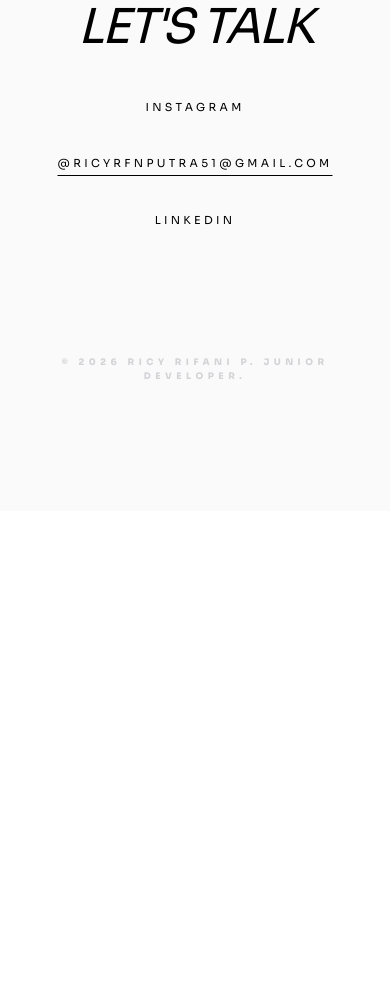
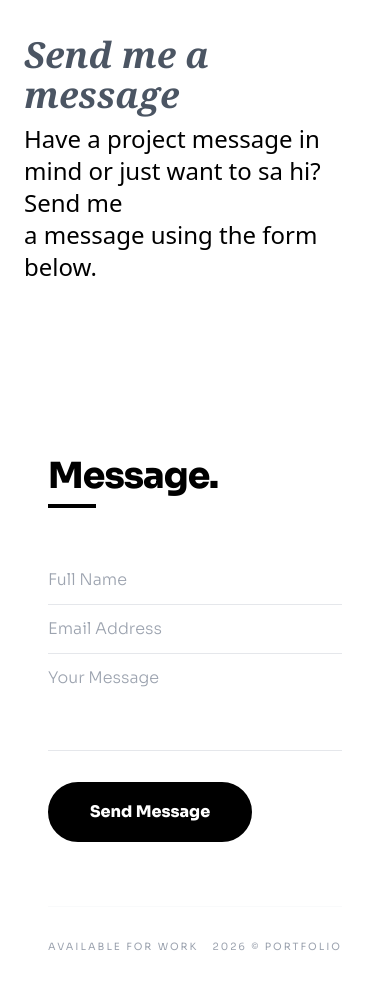
Before and after one commit to ricyrfnputra/new-portfolio-tailwind, a website built with Vite: page index.html in a window 390 px wide. Shown: the part 4092-5084 px from the top of the page. Before the commit the page ends 4603 px from the top, so only its background shows below. Built offline with nearby package versions, Linux system fonts and the light colour scheme.

Commit message:
add contact form n add favicon

```diff
--- a/index.html
+++ b/index.html
@@ -4,6 +4,7 @@
     <meta charset="UTF-8">
     <meta name="viewport" content="width=device-width, initial-scale=1.0">
     <title>Ricy — Portfolio</title>
+    <link rel="icon" type="image/x-icon" href="src/img/favicon-icon.png">
     <script src="https://cdn.tailwindcss.com"></script>
     <link rel="stylesheet" href="https://cdnjs.cloudflare.com/ajax/libs/font-awesome/6.4.0/css/all.min.css">
     <link href="https://fonts.googleapis.com/css2?family=Sora:wght@100;300;400;600;800&display=swap" rel="stylesheet">
@@ -51,7 +52,7 @@
         <a href="#" class="text-2xl font-800 tracking-tighter uppercase cursor-hover">RICY<span class="text-zinc-300">.</span></a>
         <div class="hidden md:flex space-x-12 text-[11px] font-800 uppercase tracking-widest">
             <a href="#work" class="nav-link cursor-hover">Work</a>
-            <a href="#about" class="nav-link cursor-hover">About mE</a>
+            <a href="#about" class="nav-link cursor-hover">About Me</a>
             <a href="#contact" class="nav-link cursor-hover">Contact</a>
         </div>
         <div class="md:hidden text-xl"><i class="fa-solid fa-bars-staggered"></i></div>
@@ -124,7 +125,65 @@
         </div>
     </section>
 
-    <!-- Footer - Contact -->
+    <!-- Contact -->
+
+    <section id="message" class="py-40 px-6 lg:px-12 bg-white">
+        <div class="reveal space-y-2">
+            <h1 class="text-4xl lg:text-4xl font-600 text-gray-600 font-bold font-serif antialiased italic ">Send me a message</h1>
+            <p class="lg:text-gray-600 text-2xl font-sans">Have a project message in mind or just want to sa hi? Send me <br> a message using the form below.</p>
+        </div>
+        <!-- Form -->
+        <div class="min-h-screen bg-white flex items-center justify-center p-6">
+            <div class="w-full max-w-md bg-white">
+                <div class="mb-12">
+                    <h2 class="text-4xl font-bold text-black tracking-tight mb-2">Message.</h2>
+                        <div class="h-1 w-12 bg-black"></div>
+                </div>
+
+    <form action="#" class="space-y-">
+      <div class="relative group">
+        <input
+          type="text"
+          id="name"
+          placeholder="Full Name"
+          class="w-full px-0 py-3 bg-transparent border-b border-gray-200 text-black focus:outline-none focus:border-black transition-colors duration-300 placeholder:text-gray-400 placeholder:font-light">
+      </div>
+
+      <div class="relative group">
+        <input
+          type="email"
+          id="email"
+          placeholder="Email Address"
+          class="w-full px-0 py-3 bg-transparent border-b border-gray-200 text-black focus:outline-none focus:border-black transition-colors duration-300 placeholder:text-gray-400 placeholder:font-light">
+      </div>
+
+      <div class="relative group">
+        <textarea
+          id="message"
+          rows="3"
+          placeholder="Your Message"
+          class="w-full px-0 py-3 bg-transparent border-b border-gray-200 text-black focus:outline-none focus:border-black transition-colors duration-300 placeholder:text-gray-400 placeholder:font-light resize-none"
+        ></textarea>
+      </div>
+
+      <div class="pt-6">
+        <button
+          type="submit"
+          class="group relative inline-flex items-center justify-center px-10 py-4 font-bold text-white transition-all duration-200 bg-black border-2 border-black hover:bg-white hover:text-black rounded-full">
+          <span class="relative">Send Message</span>
+        </button>
+      </div>
+    </form>
+
+    <div class="mt-16 pt-8 border-t border-gray-50 flex justify-between items-center text-[10px] uppercase tracking-[0.2em] text-gray-400">
+      <span>Available for work</span>
+      <span>2026 © Portfolio</span>
+    </div>
+  </div>
+</div>
+    </section>
+
+    <!--  Footer  -->
     <footer id="contact" class="py-32 px-6 lg:px-12 text-center bg-zinc-50">
         <h2 class="text-5xl lg:text-8xl font-800 uppercase tracking-tighter italic mb-12 reveal cursor-hover">Let's talk</h2>
         <div class="flex flex-wrap justify-center gap-10 text-[11px] font-800 uppercase tracking-[0.3em] reveal">
```
Also changed, not shown: src/img/favicon-icon.png (added).
